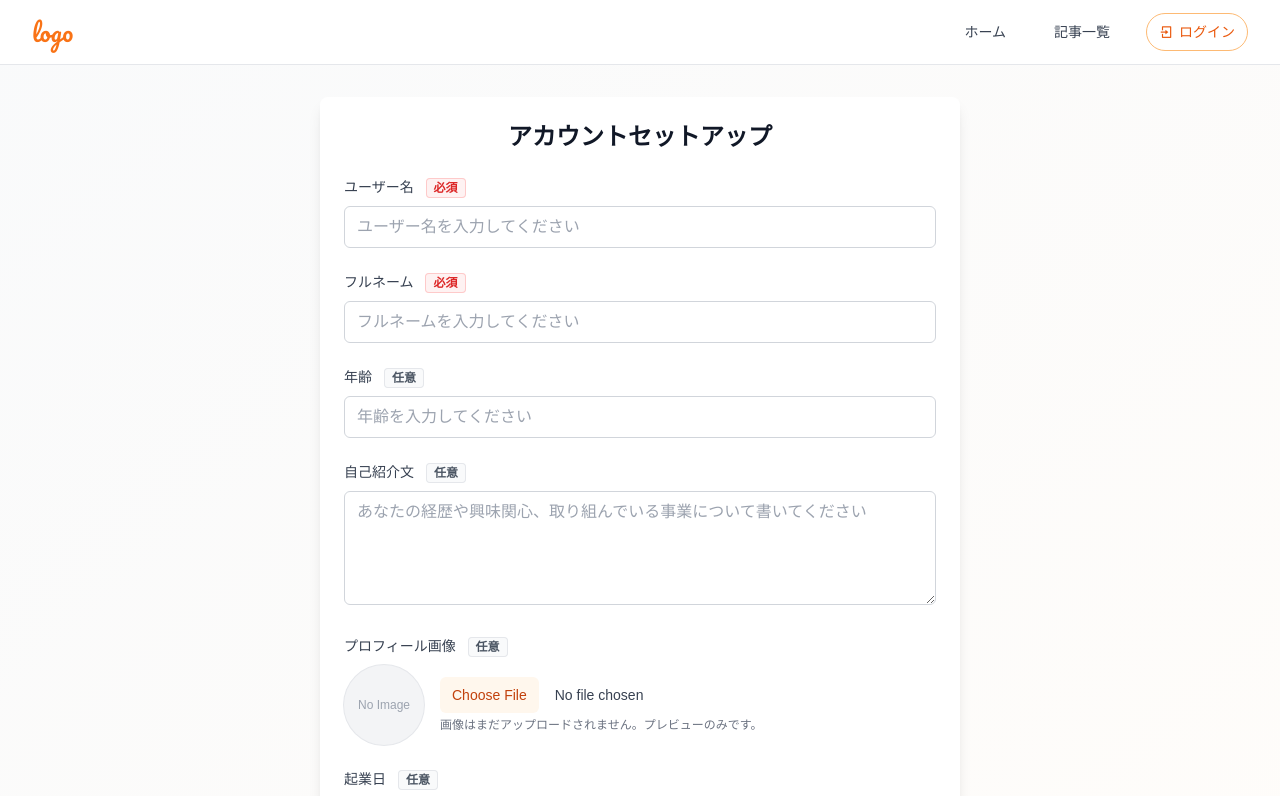
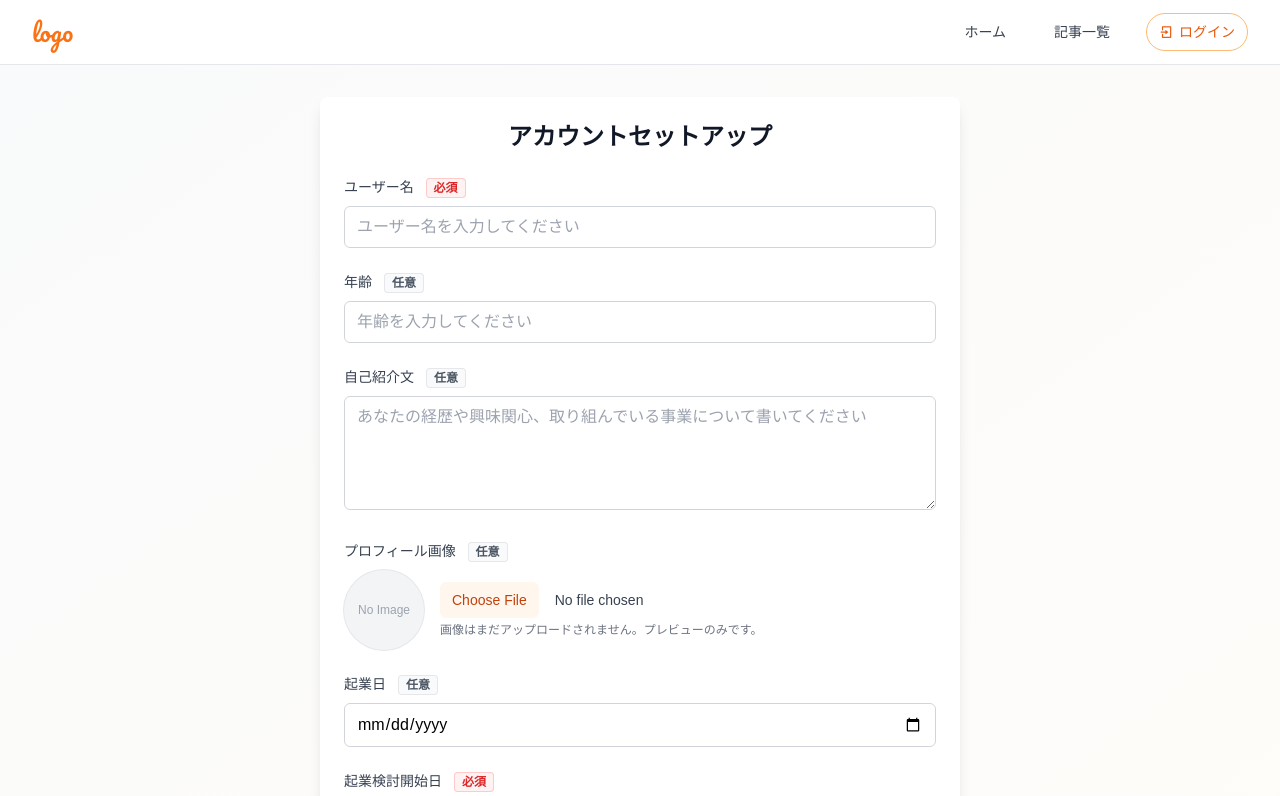
Before and after one commit to Ryoto93/start-up-media, a Next.js app: page /account-setup in a window 1280 px wide. Shown: the top 796 px of the page. Built offline with nearby package versions, Linux system fonts and the light colour scheme; no server answers; a web font is replaced by a local one.

Commit message:
第一回もっと良くする

```diff
--- a/app/account-setup/AccountSetupForm.tsx
+++ b/app/account-setup/AccountSetupForm.tsx
@@ -38,20 +38,6 @@ export default function AccountSetupForm({ serverAction }: AccountSetupFormProps
           required
           className="w-full px-3 py-2 border border-gray-300 rounded-md focus:outline-none focus:ring-2 focus:ring-orange-500 focus:border-transparent"
           placeholder="ユーザー名を入力してください"
-        />
-      </div>
-
-      <div>
-        <label htmlFor="full_name" className="block text-sm font-medium text-gray-700 mb-2">
-          フルネーム <span className="ml-2 inline-flex items-center rounded bg-red-50 px-2 py-0.5 text-xs font-semibold text-red-600 ring-1 ring-inset ring-red-200">必須</span>
-        </label>
-        <input
-          type="text"
-          id="full_name"
-          name="full_name"
-          required
-          className="w-full px-3 py-2 border border-gray-300 rounded-md focus:outline-none focus:ring-2 focus:ring-orange-500 focus:border-transparent"
-          placeholder="フルネームを入力してください"
         />
       </div>
 
--- a/lib/data/users.ts
+++ b/lib/data/users.ts
@@ -2,13 +2,12 @@
 
 import { createServer } from '@/lib/supabase/server'
 import { redirect } from 'next/navigation'
+import { revalidatePath } from 'next/cache'
 
 interface CreateProfileData {
   username: string
-  full_name: string
   age?: number | null
   bio?: string | null
-  avatar_url?: string | null
   entrepreneurship_start_date?: string | null
   consideration_start_date: string
 }
@@ -20,15 +19,13 @@ function isFormData(input: unknown): input is FormData {
 function normalizeInput(input: FormData | CreateProfileData): CreateProfileData {
   if (isFormData(input)) {
     const username = String(input.get('username') ?? '').trim()
-    const full_name = String(input.get('full_name') ?? '').trim()
     const rawAge = String(input.get('age') ?? '').trim()
-    const ageNum = rawAge ? Number(rawAge) : NaN
-    const age = Number.isFinite(ageNum) ? ageNum : null
+    const ageParsed = rawAge !== '' ? parseInt(rawAge, 10) : NaN
+    const age = Number.isFinite(ageParsed) ? ageParsed : null
     const bio = (input.get('bio') ? String(input.get('bio')).trim() : '') || null
-    const avatar_url = (input.get('avatar_url') ? String(input.get('avatar_url')).trim() : '') || null
     const entrepreneurship_start_date = (input.get('entrepreneurship_start_date') ? String(input.get('entrepreneurship_start_date')).trim() : '') || null
     const consideration_start_date = String(input.get('consideration_start_date') ?? '').trim()
-    return { username, full_name, age, bio, avatar_url, entrepreneurship_start_date, consideration_start_date }
+    return { username, age, bio, entrepreneurship_start_date, consideration_start_date }
   }
   return input
 }
@@ -41,15 +38,13 @@ function normalizeInput(input: FormData | CreateProfileData): CreateProfileData
 export async function createProfile(data: FormData | CreateProfileData) {
   const {
     username,
-    full_name,
     age = null,
     bio = null,
-    avatar_url = null,
     entrepreneurship_start_date = null,
     consideration_start_date,
   } = normalizeInput(data)
 
-  if (!username || !full_name) throw new Error('ユーザー名とフルネームは必須です。')
+  if (!username) throw new Error('ユーザー名は必須です。')
   if (!consideration_start_date) throw new Error('起業検討開始日は必須です。')
 
   try {
@@ -71,32 +66,26 @@ export async function createProfile(data: FormData | CreateProfileData) {
 
     // RLS対応: id は auth.uid() と一致させる
     const nowIso = new Date().toISOString()
-    const { error: upsertError } = await supabase
+    const { error: insertError } = await supabase
       .from('profiles')
-      .upsert(
-        {
+      .insert({
         id: user.id,
         username,
-          full_name,
         age,
         bio,
-          avatar_url,
         entrepreneurship_start_date,
         consideration_start_date,
         created_at: nowIso,
         updated_at: nowIso,
-        },
-        { onConflict: 'id' }
-      )
+      })
 
-    if (upsertError) {
-      // 一意制約などをユーザに分かるメッセージへ変換
-      const msg = upsertError.message || ''
+    if (insertError) {
+      const msg = insertError.message || ''
       if (/duplicate key|unique/i.test(msg) && /username/i.test(msg)) {
         throw new Error('そのユーザー名は既に使用されています。別のユーザー名をお試しください。')
       }
-      console.error('プロフィール作成/更新エラー:', upsertError)
-      throw new Error('プロフィールの作成に失敗しました。時間をおいて再度お試しください。')
+      console.error('プロフィール作成エラー:', insertError)
+      throw new Error('プロフィールの作成に失敗しました。')
     }
   } catch (error) {
     console.error('プロフィール作成中の予期しないエラー:', error)
@@ -107,6 +96,7 @@ export async function createProfile(data: FormData | CreateProfileData) {
     }
   }
 
-  // 成功時はプロフィールページにリダイレクト（try/catchの外で実行し、NEXT_REDIRECTを捕捉しない）
+  revalidatePath('/profile')
+  // 成功時はプロフィールページにリダイレクト
   redirect('/profile')
 }
```
Lines whose indentation alone changed are shown as unchanged.
